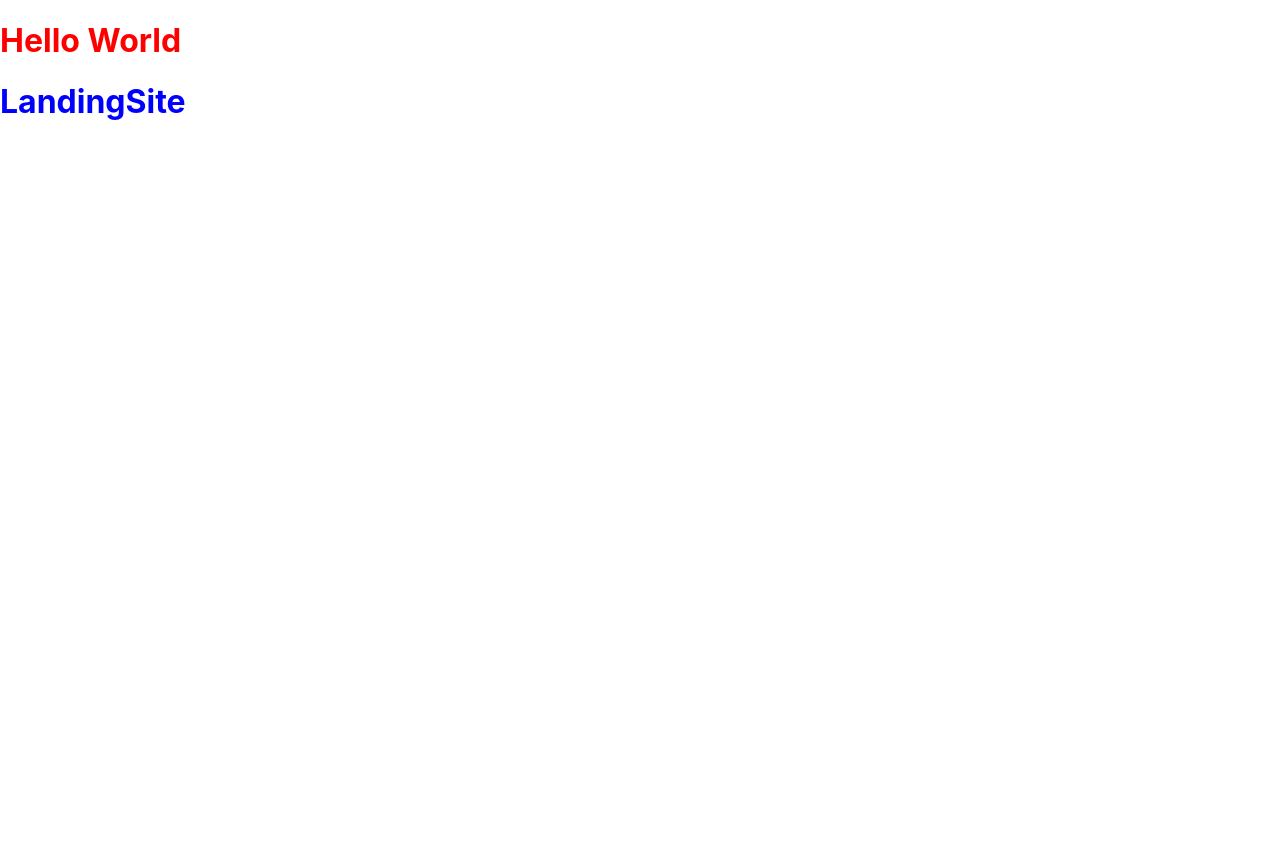
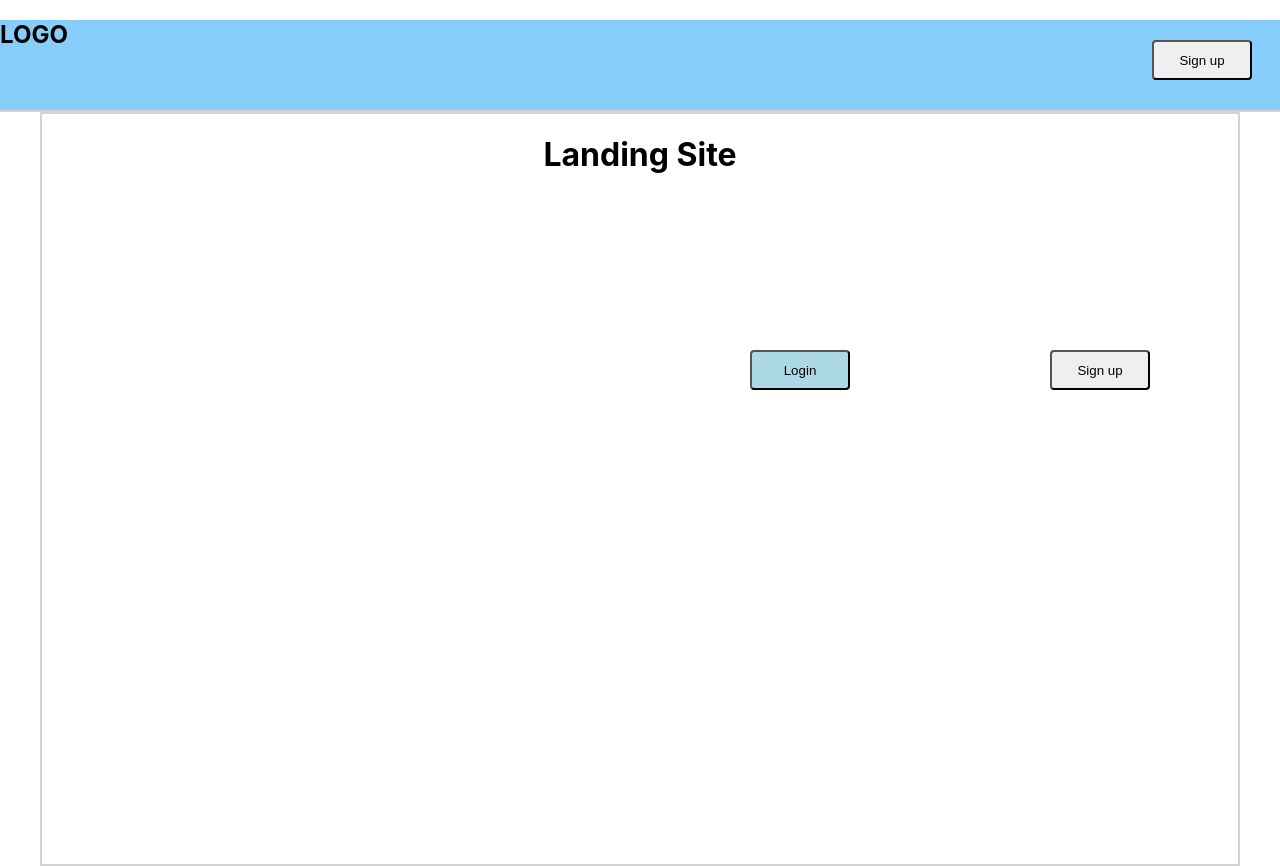
Before and after one commit to AframGakk/SamplerGAN_FrontEnd, a React (Create React App) app in the folder wisebeat-frontend/: page / in a window 1280 px wide. Before the commit the page ends 800 px from the top, so only its background shows below. Built offline with nearby package versions, Linux system fonts and the light colour scheme.

Commit message:
Landing Site done, NavBar added

```diff
--- a/wisebeat-frontend/src/App.js
+++ b/wisebeat-frontend/src/App.js
@@ -3,14 +3,17 @@ import logo from './logo.svg';
 import { Switch, Route } from 'react-router-dom';
 import './App.css';
 import LandingSite from './components/LandingSite/LandingSite';
+import NavigationBar from './components/NavigationBar/NavigationBar';
 
 const App = () => {
   return (
     <div>
-      <h1 className="app"> Hello World </h1>
-      <Switch>
-        <Route exact path="/" component={ LandingSite } />
-      </Switch>
+      < NavigationBar />
+      <div className='container'>
+        <Switch>
+          <Route exact path="/" component={ LandingSite } />
+        </Switch>
+      </div>
     </div>
   )
 }
--- a/wisebeat-frontend/src/components/LandingSite/LandingSite.js
+++ b/wisebeat-frontend/src/components/LandingSite/LandingSite.js
@@ -4,7 +4,11 @@ import ReactDom from 'react-dom';
 const LandingSite = () => {
     return (
         <div>
-            <h1 className="landing-site">LandingSite</h1>
+            <h1 className="landing-site">Landing Site</h1>
+            <div>
+                <button type="button" class="btn btn-primary login-button">Login</button>
+                <button type="button" class="btn btn-default signup-button">Sign up</button>
+            </div>
         </div>
     )
 };
--- /dev/null
+++ b/wisebeat-frontend/src/components/NavigationBar/NavigationBar.js
@@ -0,0 +1,14 @@
+import React from 'react';
+//import NavLinks from '../NavLinks/NavLinks';
+
+const NavigationBar = () => {
+  return (
+    <nav className="navbar navbar-expand-lg  navigation-bar">
+       {/* <NavLinks /> */}
+       <h1>LOGO</h1>
+       <button type="button" class="btn btn-default signup-button-navbar">Sign up</button>
+    </nav>
+  )
+};
+
+export default NavigationBar;
--- a/wisebeat-frontend/src/index.css
+++ b/wisebeat-frontend/src/index.css
@@ -1,4 +1,5 @@
 body {
+  background-color: white;
   margin: 0;
   font-family: -apple-system, BlinkMacSystemFont, "Segoe UI", "Roboto", "Oxygen",
     "Ubuntu", "Cantarell", "Fira Sans", "Droid Sans", "Helvetica Neue",
@@ -16,6 +17,53 @@ code {
   color: red;
 }
 
+.container {
+  background-color: white;
+  max-width:1196px;
+  height: 750px;
+  margin: 0 auto;
+  border: solid 2px lightgray;
+}
+
 .landing-site {
-  color: blue;
+  color: black;
+  text-align: center;
 }
+
+.navigation-bar {
+  background-color: lightskyblue;
+  display: block;
+  height: 90px;
+  border-bottom: solid 2px lightgray;
+}
+
+.login-button {
+  background-color: lightblue;
+  height: 40px;
+  width: 100px;
+  text-align: center;
+  position: absolute;
+  top: 350px;
+  left: 750px;
+  border-radius: 4px;
+}
+
+.signup-button {
+  height: 40px;
+  width: 100px;
+  text-align: center;
+  position: absolute;
+  top: 350px;
+  left: 1050px;
+  border-radius: 4px;
+}
+
+.signup-button-navbar {
+  height: 40px;
+  width: 100px;
+  text-align: center;
+  position: absolute;
+  border-radius: 4px;
+  left: 90%;
+  top: 5%;
+}
```
Also changed, not shown: 2 other files (tests, documents, lock files or other folders).
